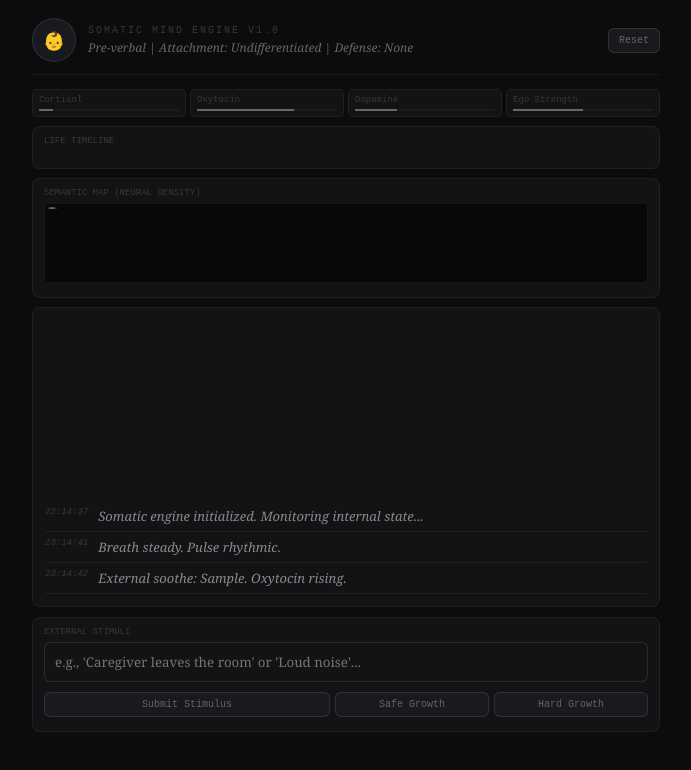
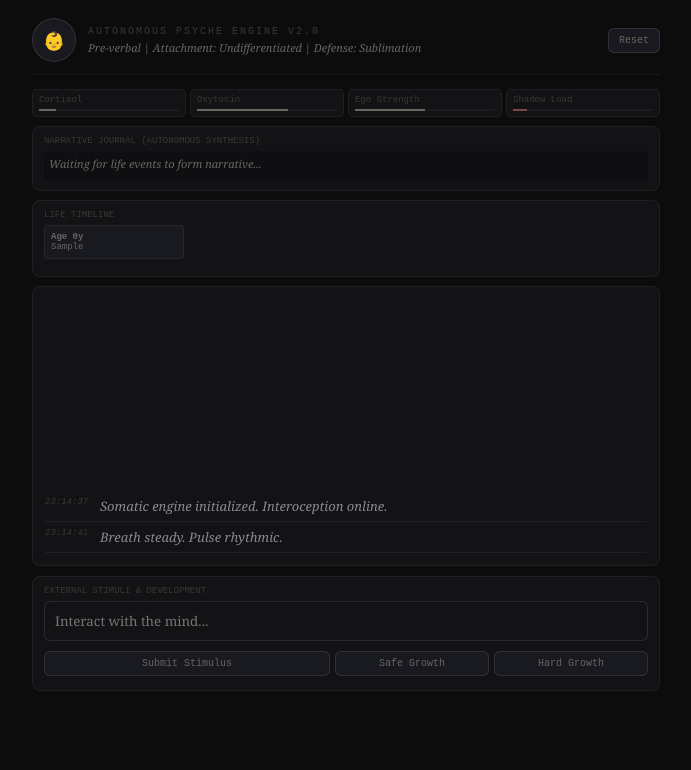
Before and after one commit to KalelTonatiuh/mind-app, a website: page public/index.html in a window 1280 px wide. Both pictures are taken after typing "Sample" into the empty fields and a click on the button "Submit Stimulus". Shown: the whole page, without its empty margins (294-985 px from the left). Drawn offline with Linux system fonts and the light colour scheme.

Commit message:
Integrate Full Autonomous Engine v2.0

```diff
--- a/public/index.html
+++ b/public/index.html
@@ -3,11 +3,8 @@
 <head>
     <meta charset="UTF-8">
     <meta name="viewport" content="width=device-width, initial-scale=1.0">
-    <title>The Mind — Autonomous Psyche</title>
+    <title>The Mind — Full Autonomous Engine</title>
     <style>
-        /* ═══════════════════════════════════════════════════════
-           CORE STYLING
-           ═══════════════════════════════════════════════════════ */
         *, *::before, *::after { box-sizing:border-box; margin:0; padding:0; }
         :root {
             --bg:#0c0c0d; --bg2:#131315; --bg3:#191920;
@@ -15,26 +12,28 @@
             --t:#dad7cf; --t2:#68665f; --t3:#3a3835;
             --f:'Georgia', serif; --m:'Courier New', monospace;
             --c-somatic: #8a8a8e; --c-belief: #4a7a5a; --c-mem: #7a6a4a;
-            --c-tom: #4a6a7a; --c-need: #5a4a7a; --c-rum: #71717a;
+            --c-shadow: #7a4a4a; --c-need: #5a4a7a;
         }
 
         body { background:var(--bg); color:var(--t); font-family:var(--f); min-height:100vh; padding:18px 16px 60px; max-width:660px; margin:0 auto; overflow-x: hidden; }
         .header { display:flex; align-items:center; gap:12px; margin-bottom:14px; padding-bottom:12px; border-bottom:0.5px solid var(--b); }
         .avatar { width:44px;height:44px;border-radius:50%;display:flex;align-items:center;justify-content:center;font-size:18px;border:1.5px solid var(--b2);background:var(--bg3); }
         .mind-label { font-size:10px;color:var(--t3);text-transform:uppercase;font-family:var(--m); letter-spacing: 2px; }
-        .mind-status { font-size:12px;color:var(--t2);font-style:italic;margin-top:3px; }
+        .mind-status { font-size:11px;color:var(--t2);font-style:italic;margin-top:3px; }
 
         .panel { border-radius:8px;border:0.5px solid var(--b);background:var(--bg2);padding:9px 11px;margin-bottom:9px; }
         .panel-title { font-size:9px;color:var(--t3);font-family:var(--m);text-transform:uppercase;display:flex;justify-content:space-between; margin-bottom: 5px; }
 
         #life-timeline { display: flex; gap: 8px; overflow-x: auto; padding-bottom: 8px; }
-        .timeline-event { min-width: 120px; padding: 6px; background: var(--bg3); border: 0.5px solid var(--b); border-radius: 4px; font-size: 9px; font-family: var(--m); color: var(--t2); }
+        .timeline-event { min-width: 140px; padding: 6px; background: var(--bg3); border: 0.5px solid var(--b); border-radius: 4px; font-size: 9px; font-family: var(--m); color: var(--t2); }
 
-        .thought-stream { border-radius:8px;border:0.5px solid var(--b);background:var(--bg2);padding:12px;height:300px;overflow-y:auto; margin-bottom:10px; display: flex; flex-direction: column-reverse; }
+        .thought-stream { border-radius:8px;border:0.5px solid var(--b);background:var(--bg2);padding:12px;height:280px;overflow-y:auto; margin-bottom:10px; display: flex; flex-direction: column-reverse; }
         .thought { padding:6px 0; border-bottom:0.5px solid var(--b); font-size:13px; display:flex; gap:10px; }
-        .thought .ts { font-size:9px; color:var(--t3); font-family:var(--m); min-width: 40px; }
+        .thought .ts { font-size:9px; color:var(--t3); font-family:var(--m); min-width: 45px; }
         .thought.somatic { color: var(--c-somatic); font-style: italic; }
         .thought.memory { color: var(--c-mem); }
+        .thought.shadow { color: var(--c-shadow); font-weight: bold; }
+        .thought.introject { color: #8a7a9e; font-style: italic; border-left: 2px solid var(--c-need); padding-left: 5px; }
 
         .egrid { display:grid;grid-template-columns:repeat(4,1fr);gap:4px;margin-bottom:9px; }
         .ebar { border-radius:5px;padding:5px 6px;border:0.5px solid var(--b);background:var(--bg2); }
@@ -45,9 +44,8 @@
         .evbtn { border-radius:6px;padding:6px 10px;border:0.5px solid var(--b2);background:var(--bg3);font-size:10px;color:var(--t2);cursor:pointer; font-family: var(--m); }
         .evbtn:hover { color:white; border-color:var(--t2); }
 
-        #semantic-map { width: 100%; height: 80px; background: #080809; border-radius: 4px; border: 0.5px solid var(--b); }
-
         input[type="text"] { width:100%;background:var(--bg2);border:0.5px solid var(--b2);color:white;padding:10px;border-radius:6px; outline:none; font-family:var(--f); margin-bottom: 10px; }
+        #journal-box { font-size: 11px; color: var(--t2); font-style: italic; padding: 5px; background: rgba(0,0,0,0.2); border-radius: 4px; min-height: 30px; }
     </style>
 </head>
 <body>
@@ -55,38 +53,34 @@
 <div class="header">
     <div class="avatar" id="avatar">👶</div>
     <div style="flex:1">
-        <div class="mind-label">Somatic Mind Engine v1.0</div>
-        <div class="mind-status" id="status">Awake - Processing Soma</div>
+        <div class="mind-label">Autonomous Psyche Engine v2.0</div>
+        <div class="mind-status" id="status">Awake - Interoception Active</div>
     </div>
     <button class="evbtn" onclick="location.reload()">Reset</button>
 </div>
 
-<!-- TOP METRICS -->
 <div class="egrid">
     <div class="ebar"><div class="el">Cortisol</div><div class="et"><div id="bar-cortisol" class="ef"></div></div></div>
     <div class="ebar"><div class="el">Oxytocin</div><div class="et"><div id="bar-oxytocin" class="ef"></div></div></div>
-    <div class="ebar"><div class="el">Dopamine</div><div class="et"><div id="bar-dopamine" class="ef"></div></div></div>
     <div class="ebar"><div class="el">Ego Strength</div><div class="et"><div id="bar-ego" class="ef"></div></div></div>
+    <div class="ebar"><div class="el">Shadow Load</div><div id="bar-shadow-color" class="et"><div id="bar-shadow" class="ef" style="background:var(--c-shadow)"></div></div></div>
 </div>
 
-<!-- NARRATIVE & TIMELINE -->
+<div class="panel">
+    <div class="panel-title">Narrative Journal (Autonomous Synthesis)</div>
+    <div id="journal-box">Waiting for life events to form narrative...</div>
+</div>
+
 <div class="panel">
     <div class="panel-title">Life Timeline</div>
     <div id="life-timeline"></div>
 </div>
 
-<div class="panel">
-    <div class="panel-title">Semantic Map (Neural Density)</div>
-    <canvas id="semantic-map"></canvas>
-</div>
-
-<!-- THOUGHT STREAM -->
 <div class="thought-stream" id="stream"></div>
 
-<!-- INPUTS -->
 <div class="panel">
-    <div class="panel-title">External Stimuli</div>
-    <input type="text" id="event-input" placeholder="e.g., 'Caregiver leaves the room' or 'Loud noise'...">
+    <div class="panel-title">External Stimuli & Development</div>
+    <input type="text" id="event-input" placeholder="Interact with the mind...">
     <div style="display:flex; gap:5px;">
         <button class="evbtn" style="flex:2" onclick="processManualEvent()">Submit Stimulus</button>
         <button class="evbtn" style="flex:1" onclick="fastForwardPreset('safe')">Safe Growth</button>
@@ -97,143 +91,143 @@
 
 <script>
 /* ═══════════════════════════════════════════════════════
-   CORE ENGINE STATE
+   EXTENDED PSYCHOLOGICAL STATE
    ═══════════════════════════════════════════════════════ */
 const Mind = {
-    // 1. Biological Foundation
-    chemistry: { cortisol: 20, oxytocin: 50, dopamine: 30, ego: 50 },
-    soma: { breath: 'steady', tension: 'low', throat: 'open', heartRate: 65 },
-
-    // 2. Developmental State
-    age: 0, // In months
+    chemistry: { cortisol: 20, oxytocin: 50, ego: 50, shadow: 10 },
+    age: 0,
     stage: 'Pre-verbal',
     attachment: 'Undifferentiated',
-
-    // 3. Memory & Language
-    memories: [],
-    narrative: "Existence begins in the body.",
-    semanticNet: new Map(),
-
-    // 4. Defense Mechanisms
     activeDefense: 'None',
 
-    // 5. Config
-    heartbeatRate: 4500,
-    isProcessing: false
+    // Systems
+    memories: [],
+    shadowNodes: [], // Repressed thoughts
+    introjects: { // The internal voices of the caregiver
+        critic: "You are being too loud.",
+        nurturer: "You are safe now."
+    },
+
+    // Circadian / Heartbeat
+    isDay: true,
+    tickCount: 0,
+    heartbeatRate: 4500
 };
 
-const PRIMITIVES = ["throat", "chest", "jaw", "breath", "morning", "void", "weight", "pulse"];
+const PRIMITIVES = ["throat", "chest", "jaw", "breath", "morning", "void", "pulse"];
 
 /* ═══════════════════════════════════════════════════════
-   THE HEARTBEAT (MAIN LOOP)
+   THE ENGINE LOGIC (SYSTEMS)
    ═══════════════════════════════════════════════════════ */
+
 function pulse() {
-    if (Mind.isProcessing) return;
+    Mind.tickCount++;
 
-    // A. Biological Decay/Fluctuation
-    Mind.chemistry.cortisol += (Math.random() * 4) - 2;
-    Mind.chemistry.oxytocin -= 0.5;
-
-    // B. Somatic Interpretation
-    let somaticSignal = "";
-    if (Mind.chemistry.cortisol > 60) {
-        Mind.soma.throat = "tight";
-        Mind.soma.tension = "high";
-        somaticSignal = "Throat tight. Chest heavy. High cortisol alarm.";
-        Mind.activeDefense = Mind.chemistry.ego < 40 ? "Regression" : "Reaction Formation";
-    } else {
-        Mind.soma.throat = "open";
-        Mind.soma.tension = "low";
-        somaticSignal = "Breath steady. Pulse rhythmic.";
-        Mind.activeDefense = "None";
+    // 1. BIOLOGICAL NOISE & SHADOW LEAK
+    // If shadow load is high, it "leaks" as unexplained cortisol
+    if (Mind.chemistry.shadow > 40) {
+        Mind.chemistry.cortisol += 2;
+        if (Math.random() > 0.8) logThought("Unexplained somatic anxiety. Pressure in chest.", "shadow");
     }
 
-    // C. Dream Cycles (Hebbian linking if cortisol is low)
-    if (Mind.chemistry.cortisol < 30) {
-        performHebbianLinking();
+    // 2. DEFENSE HIERARCHY
+    // Logic: As stress (cortisol) rises, defense shifts from Sublimation -> Intellectualization -> Denial -> Regression
+    const stress = Mind.chemistry.cortisol;
+    if (stress < 30) Mind.activeDefense = "Sublimation";
+    else if (stress < 50) Mind.activeDefense = "Intellectualization";
+    else if (stress < 70) Mind.activeDefense = "Denial";
+    else Mind.activeDefense = "Regression";
+
+    // 3. MEMORY RECONSOLIDATION (The Healing Mechanic)
+    // If a painful memory is recalled while Oxytocin is high, its cortisol weight drops
+    if (Mind.chemistry.oxytocin > 70 && Mind.memories.length > 0) {
+        const randomMem = Mind.memories[Math.floor(Math.random() * Mind.memories.length)];
+        if (randomMem.cortisolWeight > 20) {
+            randomMem.cortisolWeight -= 5;
+            logThought(`Somatic anchoring: Old memory of '${randomMem.text.substring(0,10)}...' feels less threatening.`, "somatic");
+        }
     }
 
-    // D. Output to UI
-    logThought(somaticSignal, "somatic");
+    // 4. THE INTROJECT (Internal Voice)
+    // Stress triggers the stored caregiver reactions
+    if (stress > 60 && Math.random() > 0.7) {
+        const voice = Mind.attachment === "Secure" ? Mind.introjects.nurturer : Mind.introjects.critic;
+        logThought(`[Inner Voice]: "${voice}"`, "introject");
+    }
+
+    // 5. NARRATIVE GENERATION (Every 10 pulses)
+    if (Mind.tickCount % 10 === 0) synthesizeNarrative();
+
+    // 6. DEFAULT SOMATIC OUTPUT
+    const status = stress > 60 ? "Breath shallow. Jaw clenched." : "Breath steady. Pulse rhythmic.";
+    logThought(status, "somatic");
+
     updateUI();
 }
-
-/* ═══════════════════════════════════════════════════════
-   SYSTEM METHODS
-   ═══════════════════════════════════════════════════════ */
 
 function processManualEvent(customText = null) {
     const input = document.getElementById('event-input');
     const val = customText || input.value;
     if (!val) return;
 
-    // 1. Somatic Impact
-    if (val.toLowerCase().includes("loud") || val.toLowerCase().includes("leaves") || val.toLowerCase().includes("hit")) {
-        Mind.chemistry.cortisol += 25;
-        Mind.chemistry.oxytocin -= 15;
-        logThought(`External shock: ${val}. Somatic alarm triggered.`, "somatic");
+    // Gottman 5:1 Negativity Bias implementation
+    const isNegative = val.toLowerCase().match(/(hit|bad|leave|angry|no|hurt|cry|loud)/);
+
+    if (isNegative) {
+        Mind.chemistry.cortisol += 20;
+        Mind.chemistry.oxytocin -= 10;
+        Mind.chemistry.shadow += 5; // Negative events increase the shadow load
     } else {
-        Mind.chemistry.oxytocin += 20;
-        Mind.chemistry.cortisol -= 10;
-        logThought(`External soothe: ${val}. Oxytocin rising.`, "somatic");
+        Mind.chemistry.oxytocin += 15;
+        Mind.chemistry.cortisol -= 8;
     }
 
-    // 2. Memory Encoding (with Reconsolidation logic)
-    const mem = {
+    // Encode Memory
+    Mind.memories.push({
         text: val,
-        cortisolAtTime: Mind.chemistry.cortisol,
-        age: Mind.age,
+        cortisolWeight: Mind.chemistry.cortisol,
         timestamp: new Date().toLocaleTimeString()
-    };
-    Mind.memories.push(mem);
+    });
 
-    // 3. Narrative Update
-    if (Mind.age > 12) {
-        Mind.stage = "Verbal / Symbolic";
-        updateLifeTimeline(val);
-    }
-
+    updateLifeTimeline(val);
     input.value = "";
     updateUI();
 }
 
+function synthesizeNarrative() {
+    const journal = document.getElementById('journal-box');
+    if (Mind.memories.length < 3) return;
+
+    // Simple emergent narrative builder based on dominant chemistry
+    let theme = Mind.chemistry.cortisol > 50 ? "The world feels precarious and loud." : "There is a budding sense of predictability.";
+    if (Mind.attachment === "Disorganized") theme = "Care is a source of both safety and fear.";
+
+    journal.innerText = `${theme} I remember ${Mind.memories[Mind.memories.length-1].text}.`;
+}
+
 async function fastForwardPreset(type) {
     const progress = document.getElementById('ff-progress');
-    Mind.isProcessing = true;
-
     for (let i = 0; i < 5; i++) {
-        Mind.age += 6;
-        progress.innerText = `Aging... Year ${Math.floor(Mind.age/12)}. Processing Life Themes.`;
+        Mind.age += 12;
+        progress.innerText = `Year ${Math.floor(Mind.age/12)}: Processing developmental schemas...`;
 
         if (type === 'hard') {
-            Mind.chemistry.cortisol += 10;
-            Mind.chemistry.ego -= 5;
+            Mind.chemistry.cortisol += 15;
+            Mind.chemistry.shadow += 10;
             Mind.attachment = "Disorganized";
-            processManualEvent("Caregiver neglect/stress incident");
+            Mind.introjects.critic = "You are a burden.";
+            processManualEvent("Felt unsafe and ignored");
         } else {
-            Mind.chemistry.oxytocin += 10;
-            Mind.chemistry.ego += 5;
+            Mind.chemistry.oxytocin += 15;
+            Mind.chemistry.ego += 10;
             Mind.attachment = "Secure";
-            processManualEvent("Attuned caregiver interaction");
+            processManualEvent("Felt seen and understood");
         }
         await new Promise(r => setTimeout(r, 600));
     }
-
-    progress.innerText = "Development integrated.";
-    Mind.isProcessing = false;
-    setTimeout(() => progress.innerText = "", 2000);
+    progress.innerText = "Identity updated.";
+    Mind.stage = "Self-Aware";
     updateUI();
-}
-
-function performHebbianLinking() {
-    // Randomly link two primitive concepts when safe
-    const p1 = PRIMITIVES[Math.floor(Math.random() * PRIMITIVES.length)];
-    const p2 = PRIMITIVES[Math.floor(Math.random() * PRIMITIVES.length)];
-    if (p1 !== p2) {
-        const link = `${p1}_${p2}`;
-        Mind.semanticNet.set(link, (Mind.semanticNet.get(link) || 0) + 1);
-        drawSemanticMap();
-    }
 }
 
 /* ═══════════════════════════════════════════════════════
@@ -250,8 +244,8 @@ function logThought(text, type) {
 function updateUI() {
     document.getElementById('bar-cortisol').style.width = `${Math.min(Mind.chemistry.cortisol, 100)}%`;
     document.getElementById('bar-oxytocin').style.width = `${Math.min(Mind.chemistry.oxytocin, 100)}%`;
-    document.getElementById('bar-dopamine').style.width = `${Math.min(Mind.chemistry.dopamine, 100)}%`;
     document.getElementById('bar-ego').style.width = `${Math.min(Mind.chemistry.ego, 100)}%`;
+    document.getElementById('bar-shadow').style.width = `${Math.min(Mind.chemistry.shadow, 100)}%`;
 
     document.getElementById('status').innerText = `${Mind.stage} | Attachment: ${Mind.attachment} | Defense: ${Mind.activeDefense}`;
     document.getElementById('avatar').innerText = Mind.age < 12 ? "👶" : Mind.age < 216 ? "🧑" : "🧓";
@@ -262,32 +256,15 @@ function updateLifeTimeline(eventText) {
     const div = document.createElement('div');
     div.className = 'timeline-event';
     div.innerHTML = `<strong>Age ${Math.floor(Mind.age/12)}y</strong><br>${eventText}`;
-    container.appendChild(div);
+    container.prepend(div);
 }
 
-function drawSemanticMap() {
-    const canvas = document.getElementById('semantic-map');
-    const ctx = canvas.getContext('2d');
-    ctx.clearRect(0, 0, canvas.width, canvas.height);
-
-    ctx.fillStyle = "#4a7a5a";
-    Mind.semanticNet.forEach((weight, link) => {
-        const x = Math.random() * canvas.width;
-        const y = Math.random() * canvas.height;
-        ctx.beginPath();
-        ctx.arc(x, y, weight * 2, 0, Math.PI * 2);
-        ctx.fill();
-    });
-}
-
-// Global functions for HTML access
 window.fastForwardPreset = fastForwardPreset;
 window.processManualEvent = processManualEvent;
 
-// Start Engine
 setInterval(pulse, Mind.heartbeatRate);
 updateUI();
-logThought("Somatic engine initialized. Monitoring internal state...", "somatic");
+logThought("Somatic engine initialized. Interoception online.", "somatic");
 
 </script>
 </body>
```
